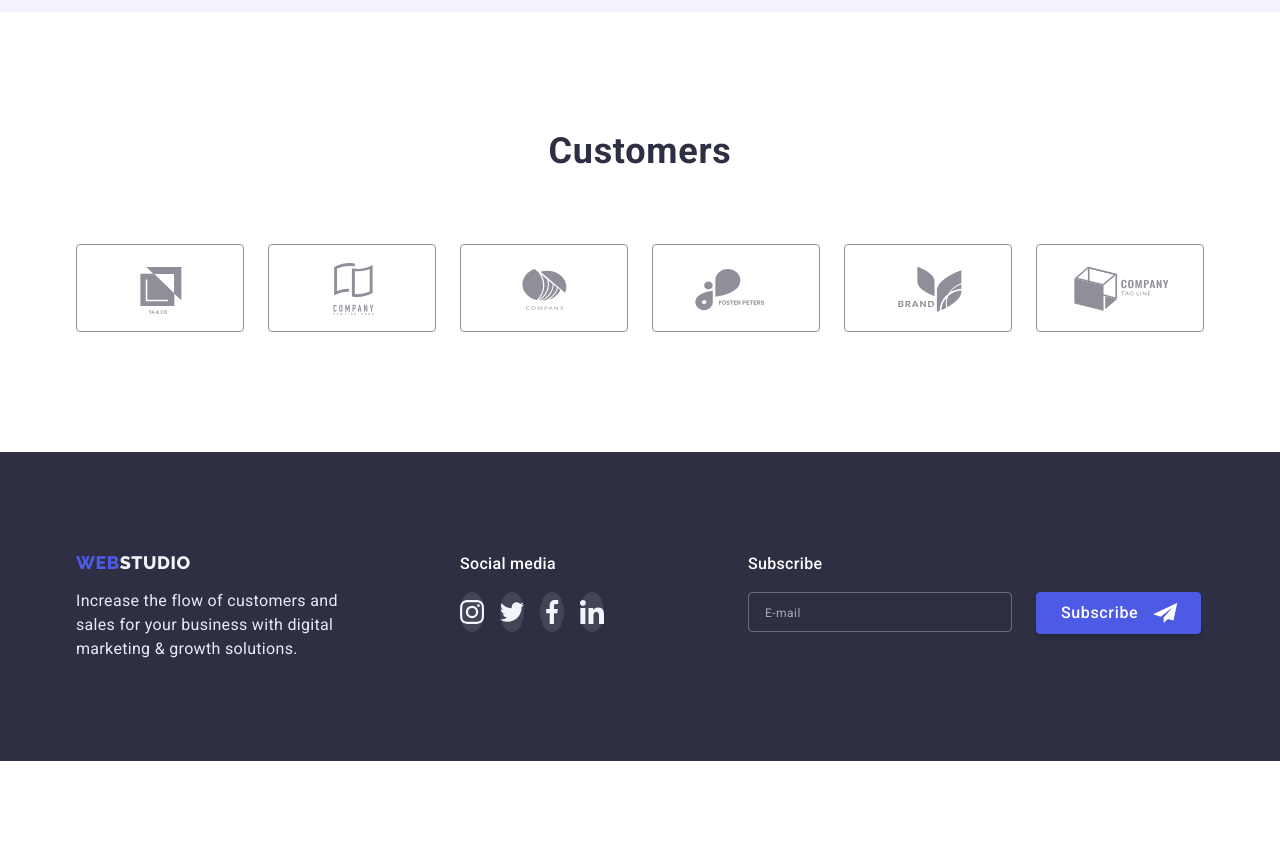
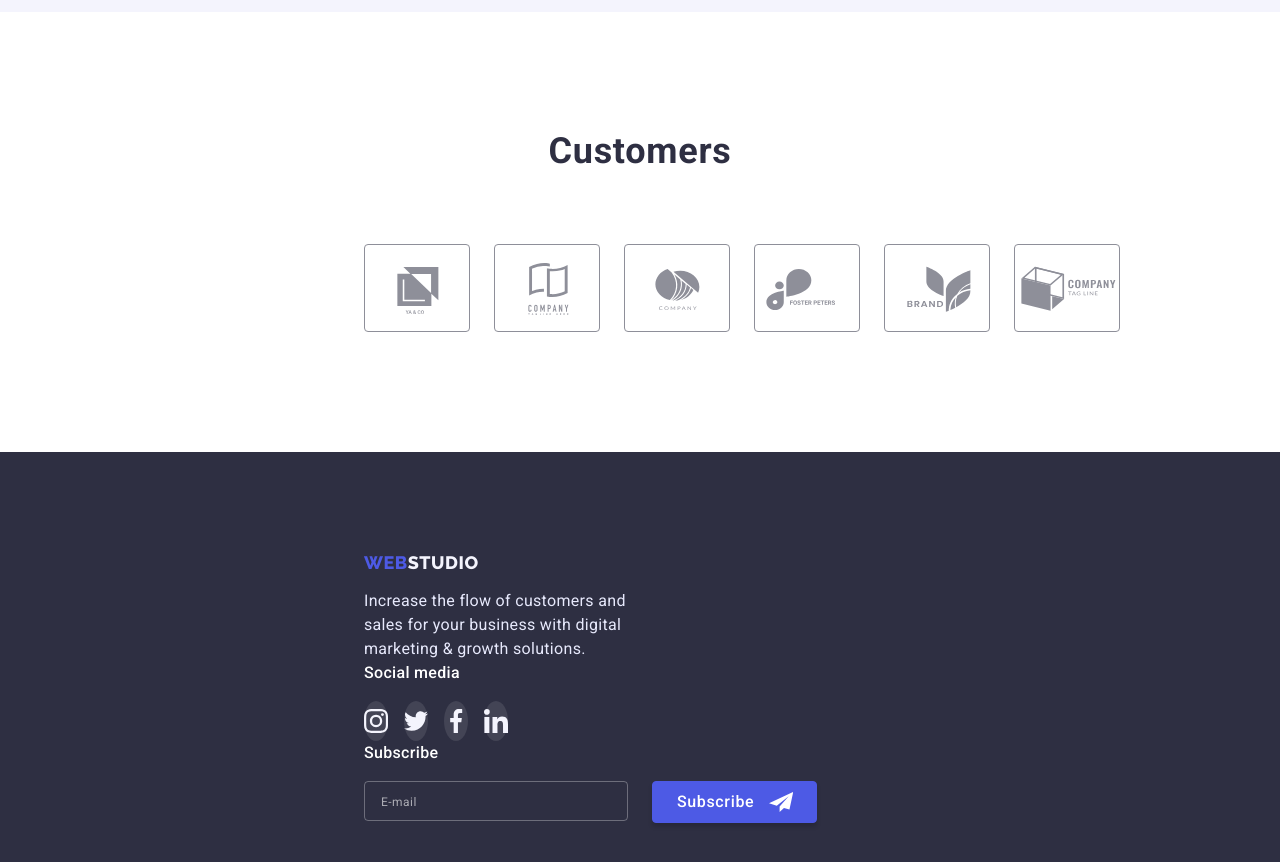
Before and after one commit to VictoriaUsenko/goit-markup-hw-07, a plain HTML site: page index.html in a window 1280 px wide. Shown: the part 2460-3322 px from the top of the page. Before the commit the page ends 3221 px from the top, so only its background shows below. Drawn offline with nearby package versions, Linux system fonts and the light colour scheme.

Commit message:
fix 0902

```diff
--- a/css/tablet.css
+++ b/css/tablet.css
@@ -87,6 +87,9 @@
   /* -----------------Footer-------------------- */
 
   .footer > .container {
+
+   width: 582px;
+
     gap: 24px;
     row-gap: 72px;
     justify-content: left;
@@ -180,6 +183,9 @@
 
   /* -------------------Customers------------------- */
 
+  .customers > .container {
+    width: 582px;
+  }
   .customers-list {
     gap: 24px;
   }
```
